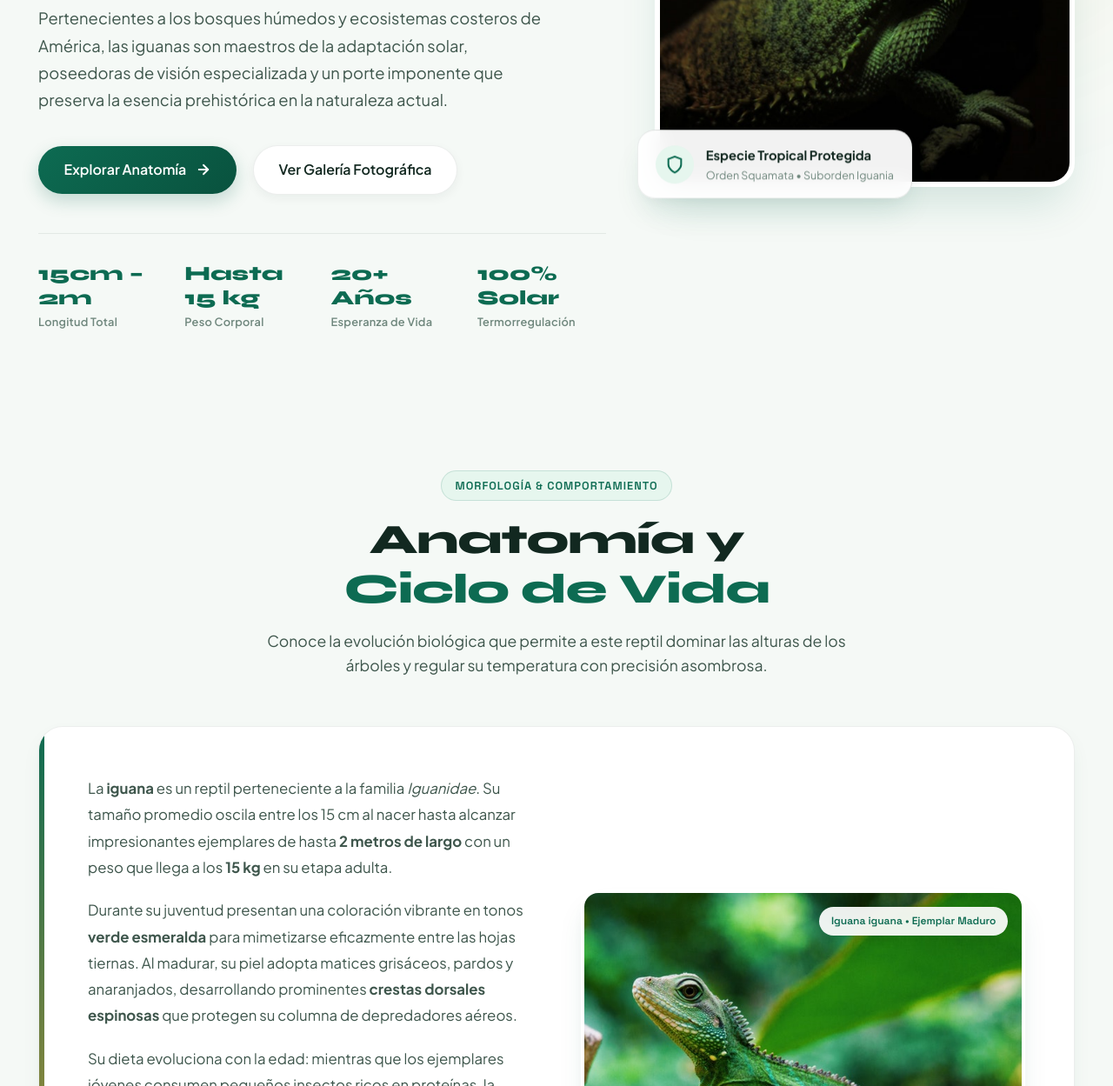
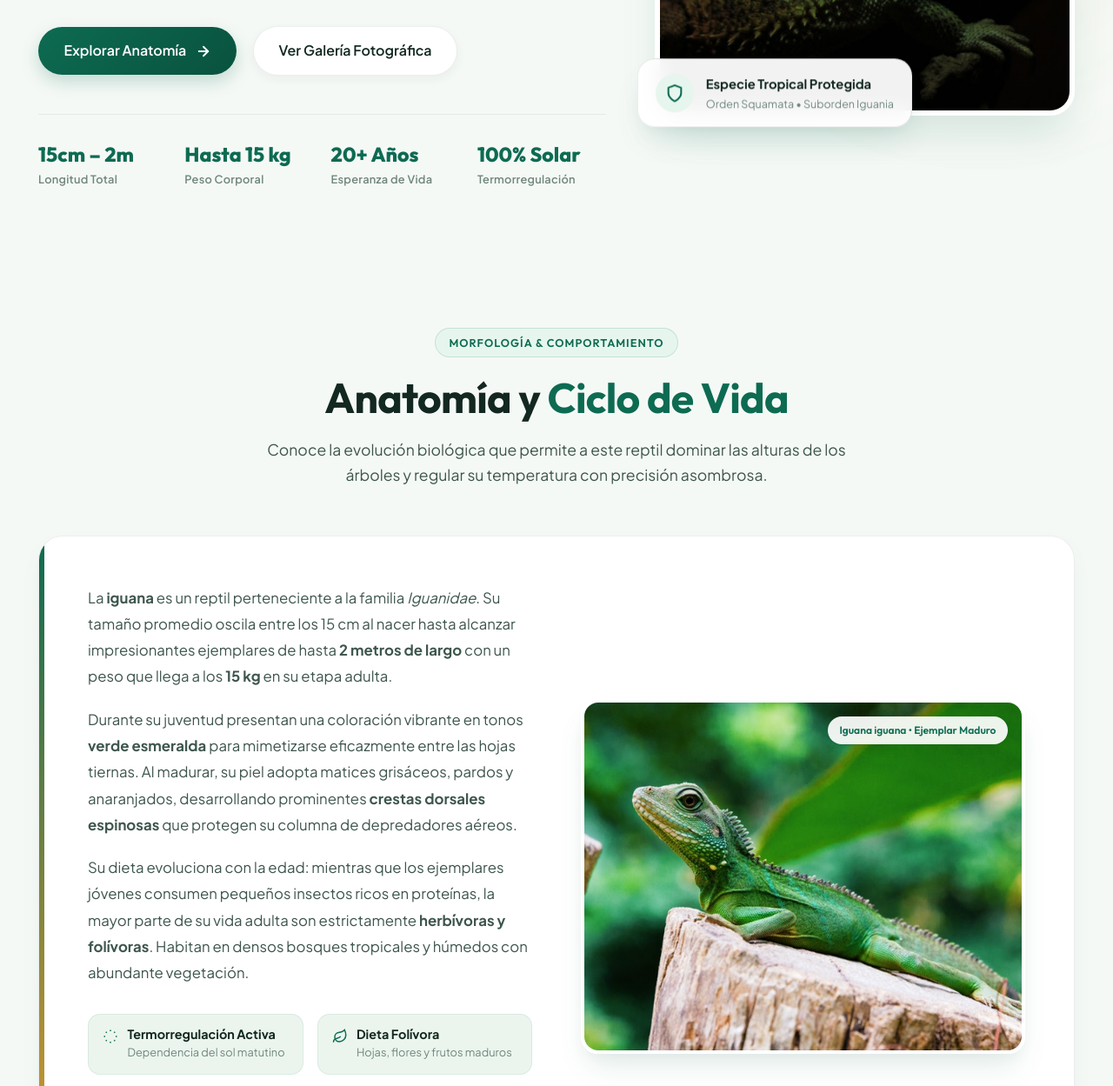
Before and after one commit to josmperdomo/project-iguanas, a plain HTML site: page index.html in a window 1280 px wide. Shown: the part 576-1825 px from the top of the page at 87% size. Drawn offline with Linux system fonts and the light colour scheme.

Commit message:
style: replace display font with Outfit and Plus Jakarta Sans for clean harmonious typography

```diff
--- a/assets/css/style.css
+++ b/assets/css/style.css
@@ -51,10 +51,10 @@
   --shadow-lg: 0 20px 35px -8px rgba(13, 107, 82, 0.12), 0 8px 16px -4px rgba(0, 0, 0, 0.04);
   --shadow-xl: 0 28px 50px -12px rgba(13, 107, 82, 0.16);
 
-  /* Typography Fonts */
-  --font-display: 'Syne', -apple-system, BlinkMacSystemFont, 'Segoe UI', Roboto, sans-serif;
+  /* Typography Fonts (Harmonious, Modern & Highly Legible) */
+  --font-display: 'Outfit', 'Plus Jakarta Sans', -apple-system, BlinkMacSystemFont, 'Segoe UI', Roboto, sans-serif;
   --font-sans: 'Plus Jakarta Sans', -apple-system, BlinkMacSystemFont, 'Segoe UI', Roboto, sans-serif;
-  --font-mono: 'Space Grotesk', monospace;
+  --font-mono: 'Outfit', 'Plus Jakarta Sans', sans-serif;
 
   /* Transitions & Radii */
   --radius-sm: 8px;
@@ -197,10 +197,10 @@ ul, ol {
 .section-title {
   font-family: var(--font-display);
   font-size: clamp(2rem, 3.8vw, 3rem);
-  font-weight: 800;
+  font-weight: 700;
   color: var(--text-primary);
-  line-height: 1.2;
-  letter-spacing: -0.02em;
+  line-height: 1.25;
+  letter-spacing: -0.015em;
   margin-bottom: 1rem;
 }
 
@@ -438,9 +438,9 @@ ul, ol {
 .hero-title {
   font-family: var(--font-display);
   font-size: clamp(2.5rem, 5.2vw, 4.25rem);
-  font-weight: 800;
-  line-height: 1.1;
-  letter-spacing: -0.025em;
+  font-weight: 700;
+  line-height: 1.15;
+  letter-spacing: -0.015em;
   color: var(--text-primary);
   margin-bottom: 1.5rem;
 }
--- a/index.html
+++ b/index.html
@@ -10,10 +10,10 @@
   <meta name="keywords" content="iguanas, iguanidae, reptiles tropicales, herpetología, tercer ojo iguana, fauna exótica, naturaleza" />
   <meta name="author" content="José Manuel Perdomo" />
 
-  <!-- Google Fonts: Syne (Display), Plus Jakarta Sans (Body), Space Grotesk (Mono/Badge) -->
+  <!-- Google Fonts: Outfit (Titulares & Display) y Plus Jakarta Sans (Lectura & UI) -->
   <link rel="preconnect" href="https://fonts.googleapis.com" />
   <link rel="preconnect" href="https://fonts.gstatic.com" crossorigin />
-  <link href="https://fonts.googleapis.com/css2?family=Plus+Jakarta+Sans:wght@400;500;600;700&family=Space+Grotesk:wght@500;600;700&family=Syne:wght@700;800&display=swap" rel="stylesheet" />
+  <link href="https://fonts.googleapis.com/css2?family=Outfit:wght@400;500;600;700;800&family=Plus+Jakarta+Sans:wght@400;500;600;700&display=swap" rel="stylesheet" />
 
   <!-- Estilos Modernizados -->
   <link rel="stylesheet" href="assets/css/style.css" />
```
